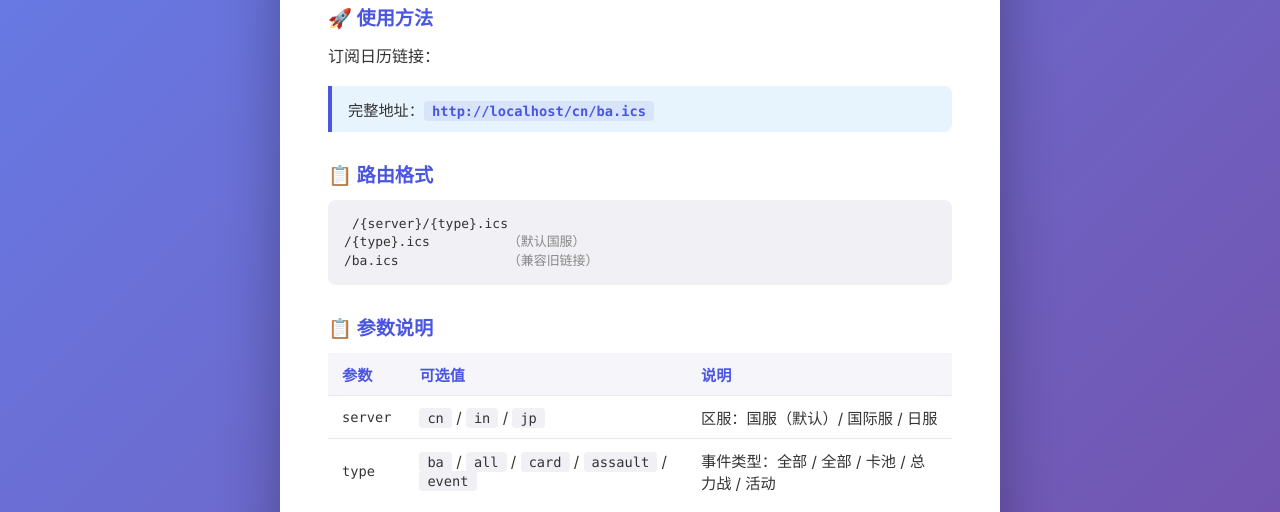
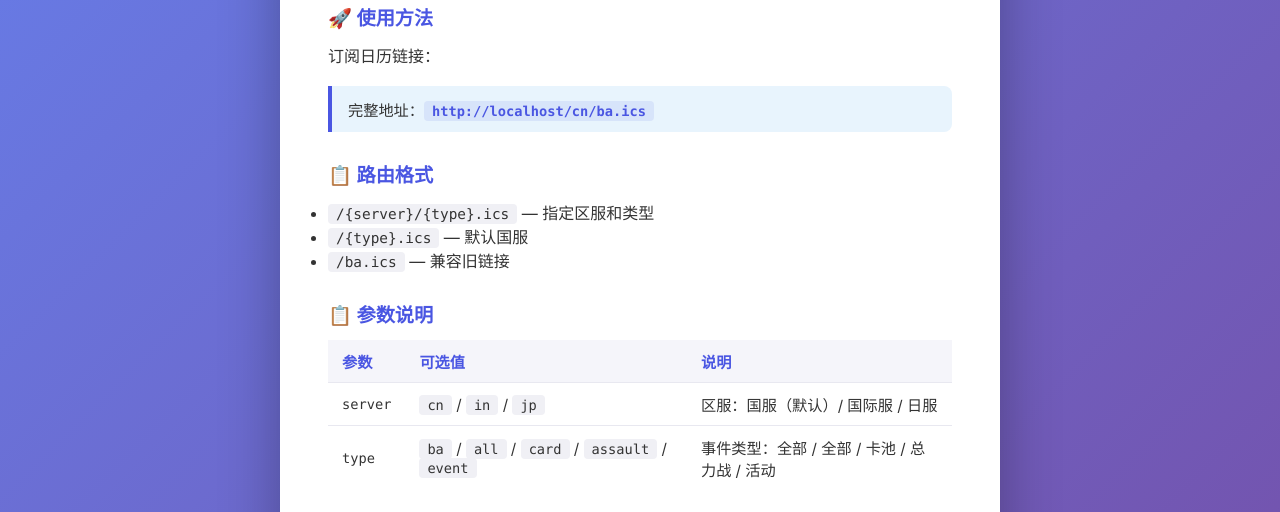
Before and after one commit to This-is-XiaoDeng/BlueArchive.ics, a FastAPI app: page / in a window 1280 px wide. Shown: the part 248-760 px from the top of the page. Run offline with FastAPI, Linux system fonts and the light colour scheme.

Commit message:
style: 路由格式改为无序列表

```diff
--- a/bluearchive_ics/templates/index.html
+++ b/bluearchive_ics/templates/index.html
@@ -167,9 +167,11 @@
       </div>
 
       <h2>📋 路由格式</h2>
-      <pre><code>/{server}/{type}.ics
-/{type}.ics          <span style="color: #888">（默认国服）</span>
-/ba.ics              <span style="color: #888">（兼容旧链接）</span></code></pre>
+      <ul>
+        <li><code>/{server}/{type}.ics</code> — 指定区服和类型</li>
+        <li><code>/{type}.ics</code> — 默认国服</li>
+        <li><code>/ba.ics</code> — 兼容旧链接</li>
+      </ul>
 
       <h2>📋 参数说明</h2>
       <table>
```
